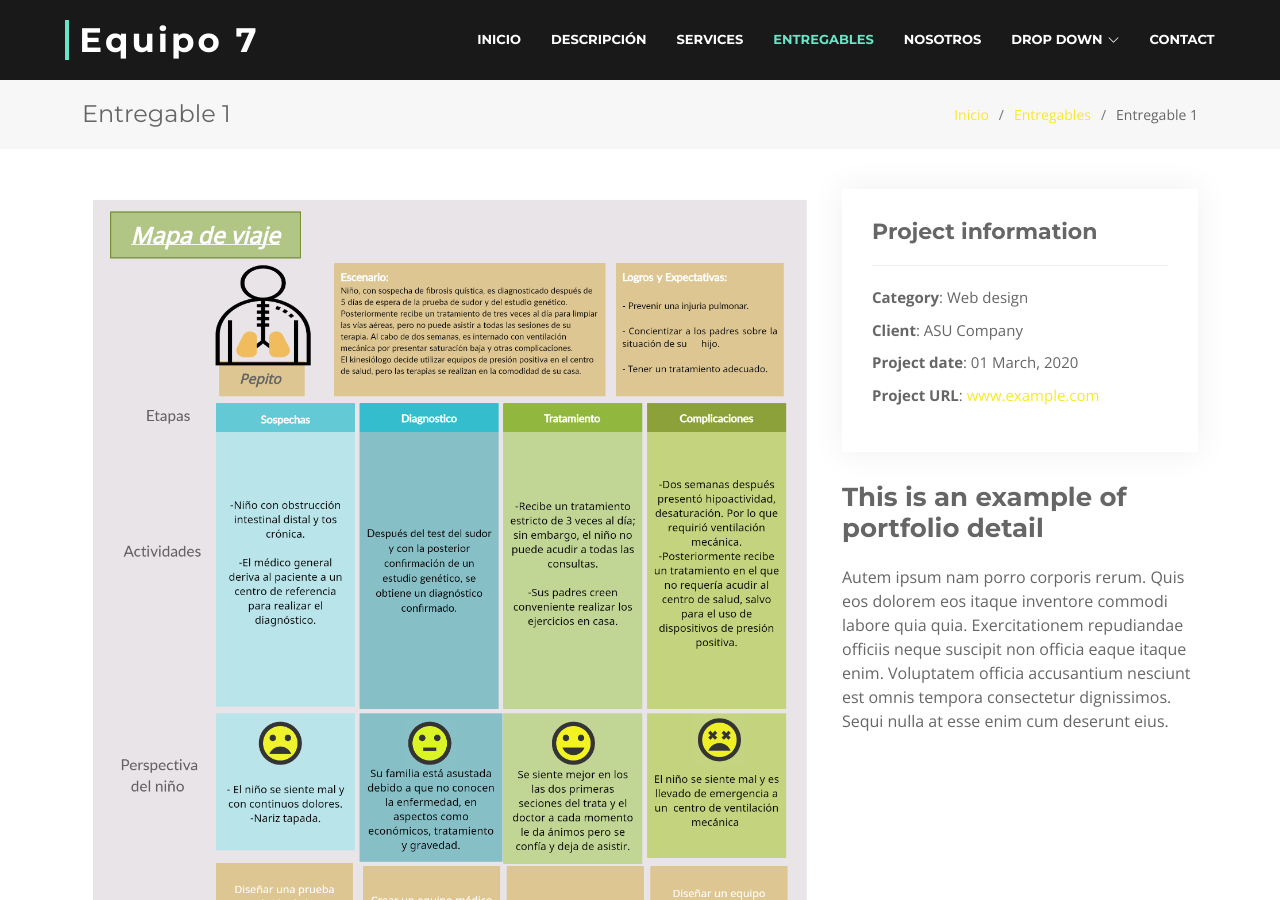
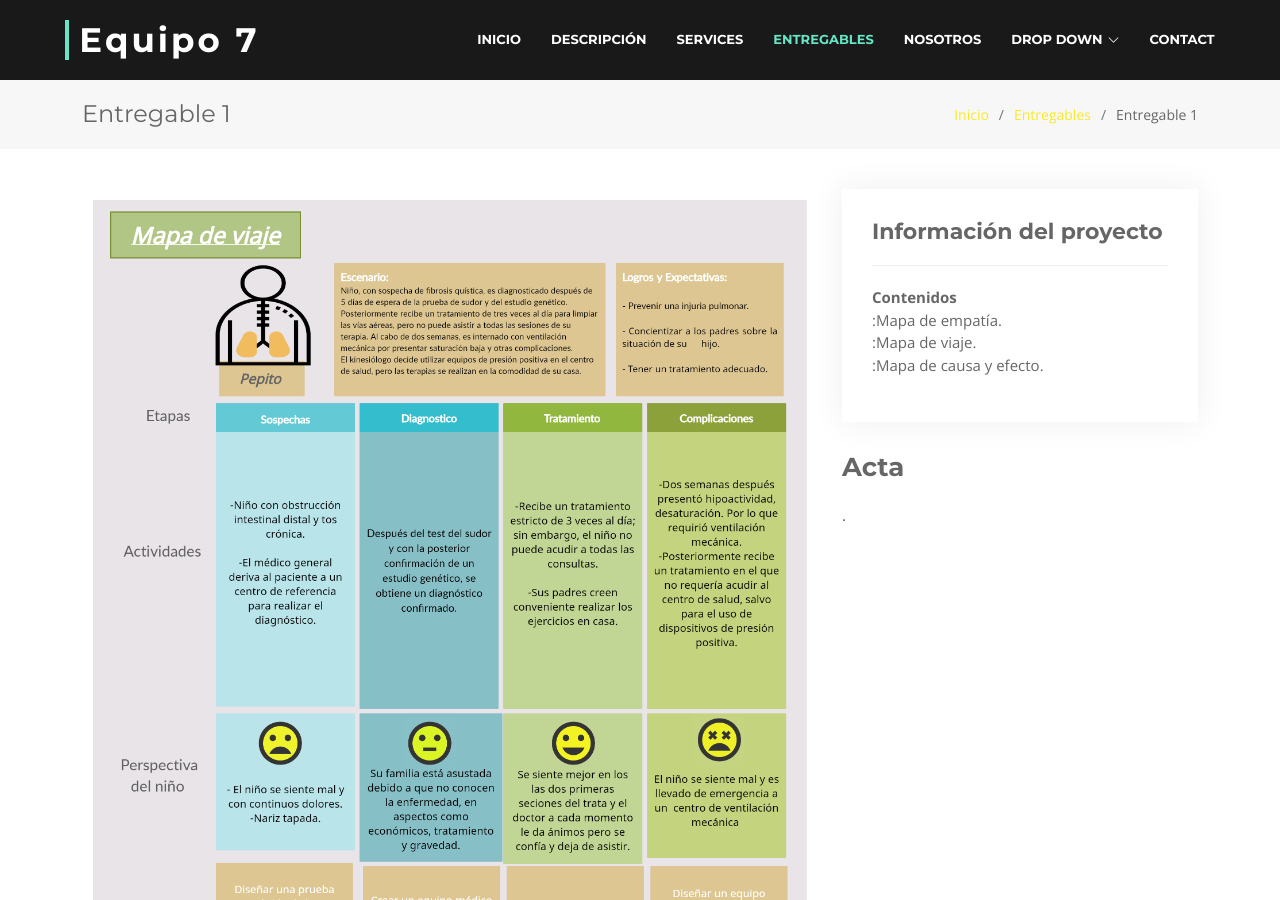
Before and after one commit to grupo7-Biodiseno/grupo7-Biodiseno.github.io, a Jekyll site: the page Entregable1-details.html, which Jekyll copies as it is, in a window 1280 px wide and 900 px high. Built offline with Jekyll 4.4.1, drawn with Linux system fonts in a browser that asks for light colours; Markdown is read by kramdown in place of the engine named in the settings.

Commit message:
entregableinfo

```diff
--- a/Entregable1-details.html
+++ b/Entregable1-details.html
@@ -128,19 +128,19 @@
 
           <div class="col-lg-4">
             <div class="portfolio-info">
-              <h3>Project information</h3>
+              <h3>Información del proyecto</h3>
               <ul>
-                <li><strong>Category</strong>: Web design</li>
+                <li><strong>Contenidos</strong></br>:Mapa de empatía.</br>:Mapa de viaje.</br>:Mapa de causa y efecto.</li>
+                <!-- OCULTOOO-------
                 <li><strong>Client</strong>: ASU Company</li>
                 <li><strong>Project date</strong>: 01 March, 2020</li>
                 <li><strong>Project URL</strong>: <a href="#">www.example.com</a></li>
+                ------------------>
               </ul>
             </div>
             <div class="portfolio-description">
-              <h2>This is an example of portfolio detail</h2>
-              <p>
-                Autem ipsum nam porro corporis rerum. Quis eos dolorem eos itaque inventore commodi labore quia quia. Exercitationem repudiandae officiis neque suscipit non officia eaque itaque enim. Voluptatem officia accusantium nesciunt est omnis tempora consectetur dignissimos. Sequi nulla at esse enim cum deserunt eius.
-              </p>
+              <h2>Acta</h2>
+              <p>.</p>
             </div>
           </div>
 
```
